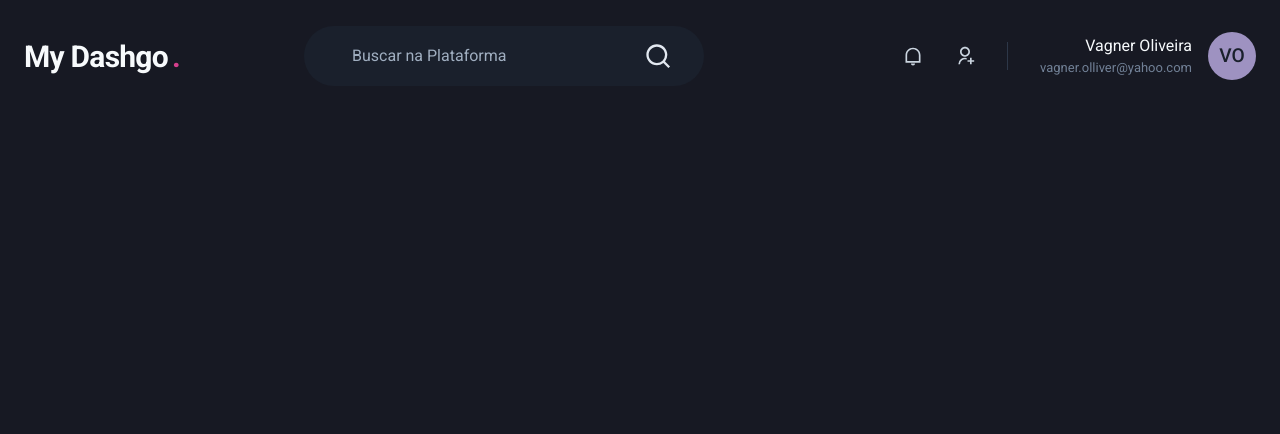
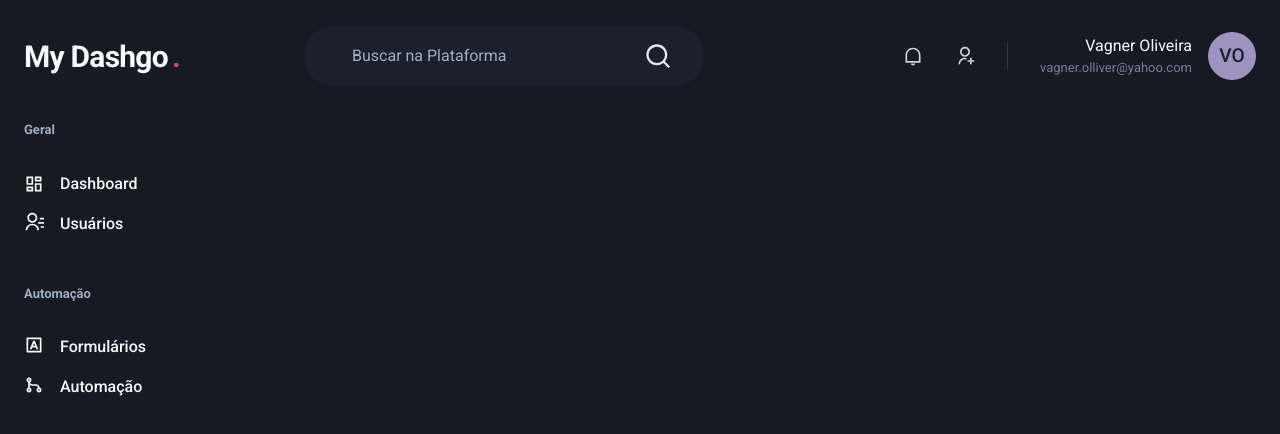
Before and after one commit to vagnerolliver/ignite-my-dashgo, a Next.js app: page /dashboard in a window 1280 px wide. Shown: the top 434 px of the page. Built offline with nearby package versions, Linux system fonts and the light colour scheme.

Commit message:
feat: create sidebar

```diff
--- /dev/null
+++ b/src/components/Layout/Aside.tsx
@@ -0,0 +1,40 @@
+import { Box, Stack, Text, Link, Icon } from "@chakra-ui/react";
+import { RiContactsLine, RiDashboardLine, RiGitMergeLine, RiInputMethodLine } from "react-icons/ri";
+
+export function Aside() {
+  return (
+    <Box as="aside" w="64" mr="68">
+      <Stack spacing="12" align="fle">
+        <Box>
+          <Text fontWeight="bold" color="gray.400" fontSize="small">Geral</Text>
+          <Stack spacing="4" mt="8" align="stretch">
+            <Link display="flex" alignItems="center">
+              <Icon as={RiDashboardLine} fontSize="20" />
+              <Text ml="4" fontWeight="medium">Dashboard</Text>
+            </Link>
+
+            <Link display="flex" align="center">
+              <Icon as={RiContactsLine} fontSize="20" />
+              <Text ml="4" fontWeight="medium">Usuários</Text>
+            </Link>
+          </Stack>
+        </Box>
+
+        <Box>
+          <Text fontWeight="bold" color="gray.400" fontSize="small">Automação</Text>
+          <Stack spacing="4" mt="8">
+            <Link display="flex">
+              <Icon as={RiInputMethodLine} fontSize="20" />
+              <Text ml="4" fontWeight="medium">Formulários</Text>
+            </Link>
+
+            <Link display="flex" align="center">
+              <Icon as={RiGitMergeLine} fontSize="20" />
+              <Text ml="4" fontWeight="medium">Automação</Text>
+            </Link>
+          </Stack>
+        </Box>
+      </Stack>
+    </Box>
+  )
+}
--- a/src/components/Layout/Header.tsx
+++ b/src/components/Layout/Header.tsx
@@ -7,8 +7,9 @@
       as="header"
       align="center"
       h="20"
+      maxWidth={1480}
+      mx="auto"
       mt="4"
-      maxWidth={1480}
       px="6"
       w="100%"
     >
--- a/src/pages/dashboard.tsx
+++ b/src/pages/dashboard.tsx
@@ -1,7 +1,16 @@
+import { Flex } from "@chakra-ui/react";
+
 import { Header } from "../components/Layout/Header";
+import { Aside } from "../components/Layout/Aside";
 
 export default function Dashboard() {
   return (
-    <Header />
+    <Flex direction="column" h="100vh">
+      <Header />
+
+      <Flex w="100%" maxWidth={1480} my="6" mx="auto" px="6">
+        <Aside />
+      </Flex>
+    </Flex>
   )
 }
```
